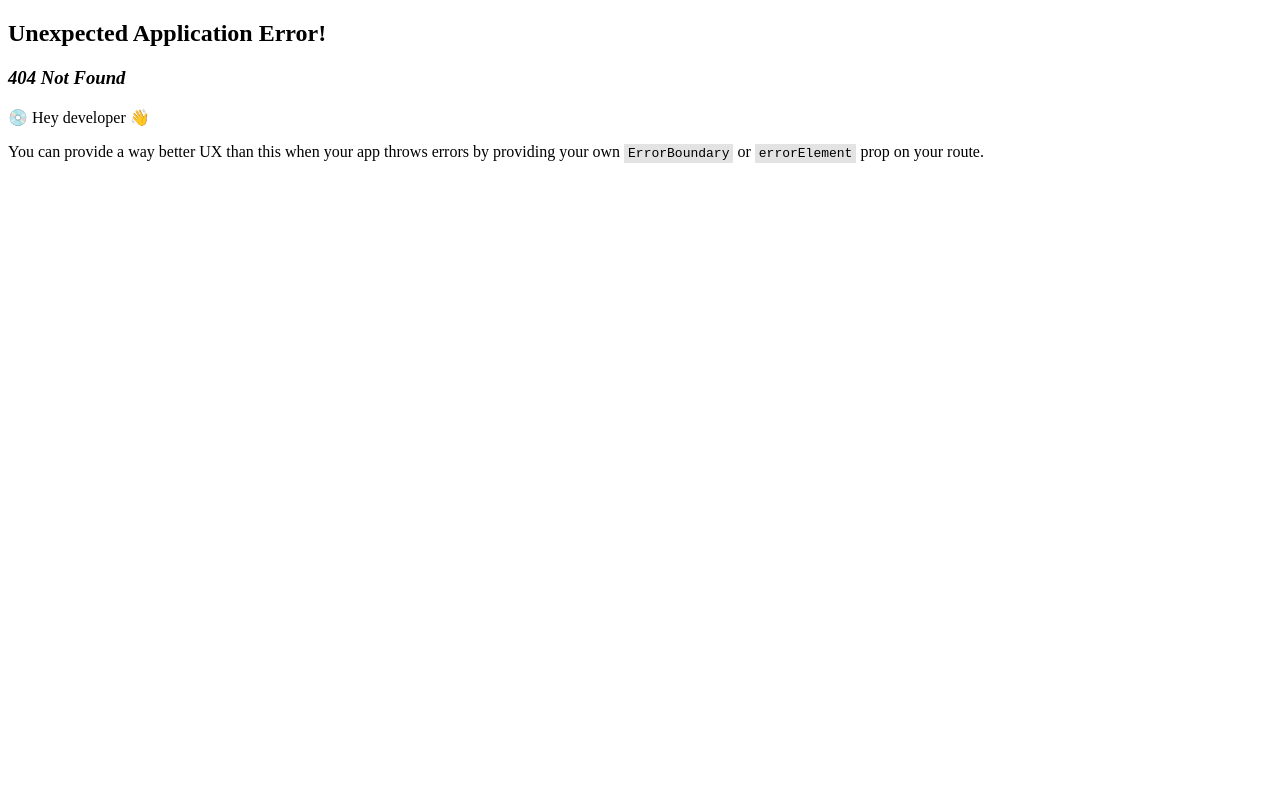
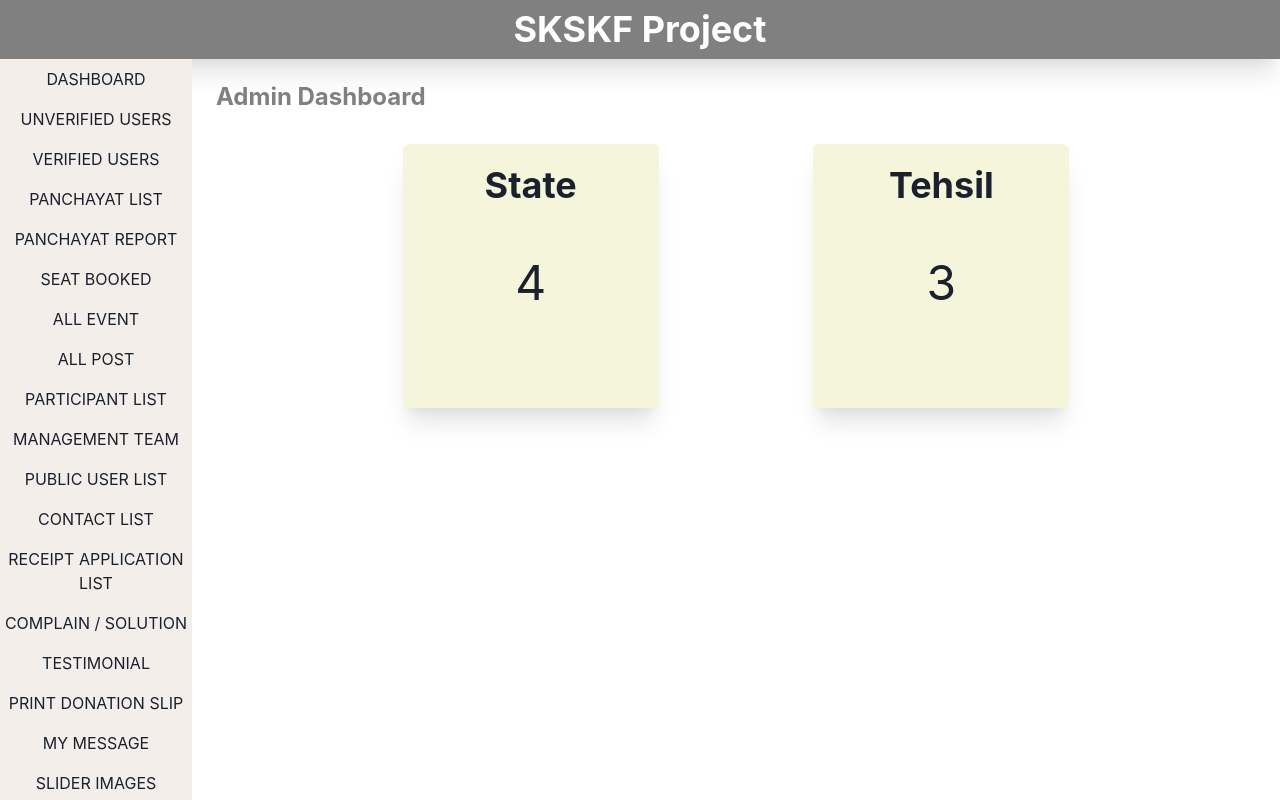
Before and after one commit to dhruvm420/reactProject, a React (Vite) app: page /dashboard in a window 1280 px wide. Before the commit this address had no page. Shown: the top 800 px of the page. Built offline with nearby package versions, Linux system fonts and the light colour scheme.

Commit message:
added header&sidebar

```diff
--- a/package.json
+++ b/package.json
@@ -10,6 +10,10 @@
     "preview": "vite preview"
   },
   "dependencies": {
+    "@chakra-ui/react": "^2.8.2",
+    "@emotion/react": "^11.11.1",
+    "@emotion/styled": "^11.11.0",
+    "framer-motion": "^10.16.5",
     "localforage": "^1.10.0",
     "match-sorter": "^6.3.1",
     "react": "^18.2.0",
--- /dev/null
+++ b/src/components/header.jsx
@@ -0,0 +1,13 @@
+import { Box, Flex, Heading } from "@chakra-ui/react";
+import { Link } from "react-router-dom";
+export default function Header(props) {
+  return (
+    <Flex justifyContent="center" boxShadow="xl" p="2" bg="grey">
+      <Link to={`/dashboard`}>
+        <Heading as="h1" color="white">
+          {props.title}
+        </Heading>
+      </Link>
+    </Flex>
+  );
+}
--- /dev/null
+++ b/src/components/mycard.jsx
@@ -0,0 +1,31 @@
+import {
+  Card,
+  CardHeader,
+  CardBody,
+  CardFooter,
+  Button,
+  Heading,
+  Text,
+} from "@chakra-ui/react";
+import { Link } from "react-router-dom";
+
+export default function MyCard({ card }) {
+  let linkDestination = `\${card.title}`;
+  return (
+    <Link>
+      <Card w="20vw" h="33vh" shadow="xl" bg="beige">
+        <CardHeader>
+          <Heading size="xl" textAlign="center">
+            {" "}
+            {card.title}{" "}
+          </Heading>
+        </CardHeader>
+        <CardBody>
+          <Text fontSize="5xl" textAlign="center">
+            {card.count}
+          </Text>
+        </CardBody>
+      </Card>
+    </Link>
+  );
+}
--- /dev/null
+++ b/src/components/sidebar.jsx
@@ -0,0 +1,22 @@
+import { Stack, Box } from "@chakra-ui/react";
+export default function Sidebar(props) {
+  const list = props.data.map((item) => {
+    return (
+      <Box
+        as="li"
+        py="2"
+        textAlign="center"
+        _hover={{ background: "#B0A695", color: "white", cursor: "pointer" }}
+      >
+        {item}
+      </Box>
+    );
+  });
+  return (
+    <Box>
+      <Stack as="ul" bg="#F3EEEA" w="15vw" spacing="0">
+        {list}
+      </Stack>
+    </Box>
+  );
+}
--- /dev/null
+++ b/src/routes/dashboard.jsx
@@ -0,0 +1,29 @@
+import { Box, Heading, Flex } from "@chakra-ui/react";
+import MyCard from "../components/mycard.jsx";
+let dashboardData = [
+  {
+    title: "State",
+    count: "4",
+  },
+  {
+    title: "Tehsil",
+    count: "3",
+  },
+];
+export default function Dashboard() {
+  let cards = dashboardData.map((item) => {
+    return <MyCard card={item} />;
+  });
+  return (
+    <Box w="85vw" p="6">
+      <Flex flexDirection="column">
+        <Heading as="h2" fontSize="2xl" color="grey">
+          Admin Dashboard
+        </Heading>
+        <Flex padding="8" justifyContent="space-evenly">
+          {cards}
+        </Flex>
+      </Flex>
+    </Box>
+  );
+}
--- a/src/routes/root.jsx
+++ b/src/routes/root.jsx
@@ -1,3 +1,41 @@
+import { Box, Flex } from "@chakra-ui/react";
+import { Outlet } from "react-router-dom";
+import Header from "../components/header";
+import Sidebar from "../components/sidebar";
+
+let sideBarData = [
+  "DASHBOARD",
+  "UNVERIFIED USERS",
+  "VERIFIED USERS",
+  "PANCHAYAT LIST",
+  "PANCHAYAT REPORT",
+  "SEAT BOOKED",
+  "ALL EVENT",
+  "ALL POST",
+  "PARTICIPANT LIST",
+  "MANAGEMENT TEAM",
+  "PUBLIC USER LIST",
+  "CONTACT LIST",
+  "RECEIPT APPLICATION LIST",
+  "COMPLAIN / SOLUTION",
+  "TESTIMONIAL",
+  "PRINT DONATION SLIP",
+  "MY MESSAGE",
+  "SLIDER IMAGES",
+  "COMPANY PROFILE",
+  "ABOUT US POST LIST",
+  "OBJECTIVE LIST",
+  "LOG OUT",
+];
+
 export default function Root() {
-  return <h1>Hello World</h1>;
+  return (
+    <Box>
+      <Header title="SKSKF Project" />
+      <Flex>
+        <Sidebar data={sideBarData} />
+        <Outlet />
+      </Flex>
+    </Box>
+  );
 }
```
Also changed, not shown: src/main.jsx (+11 -1 lines), 1 other file (tests, documents, lock files or other folders).
